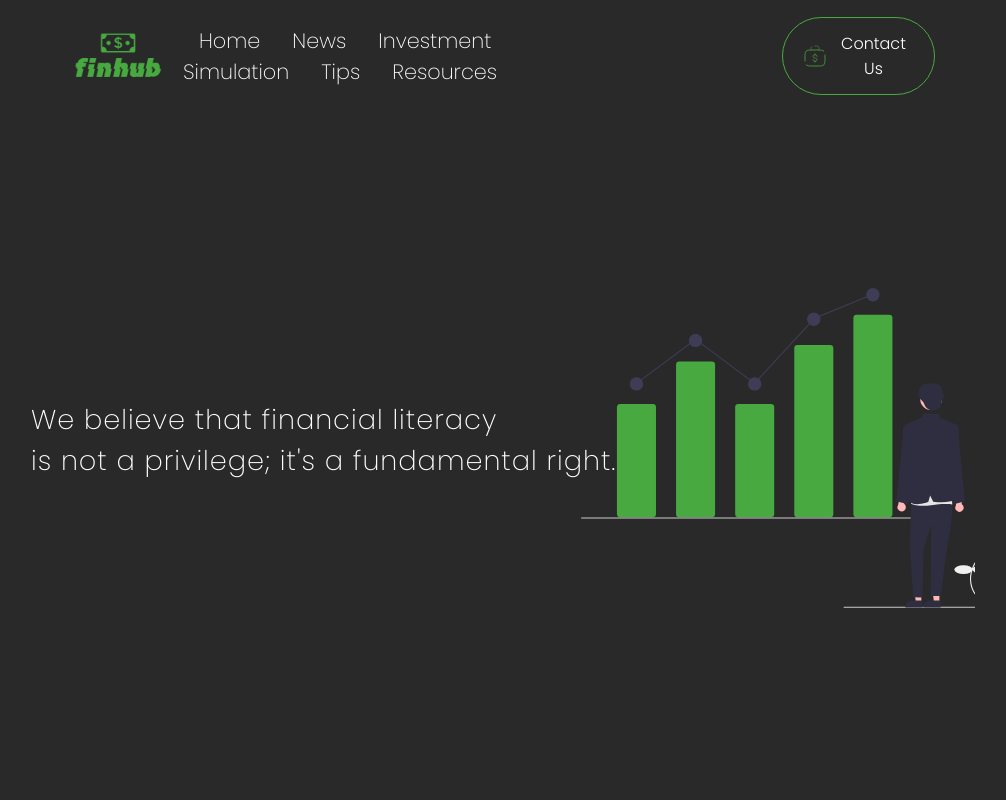
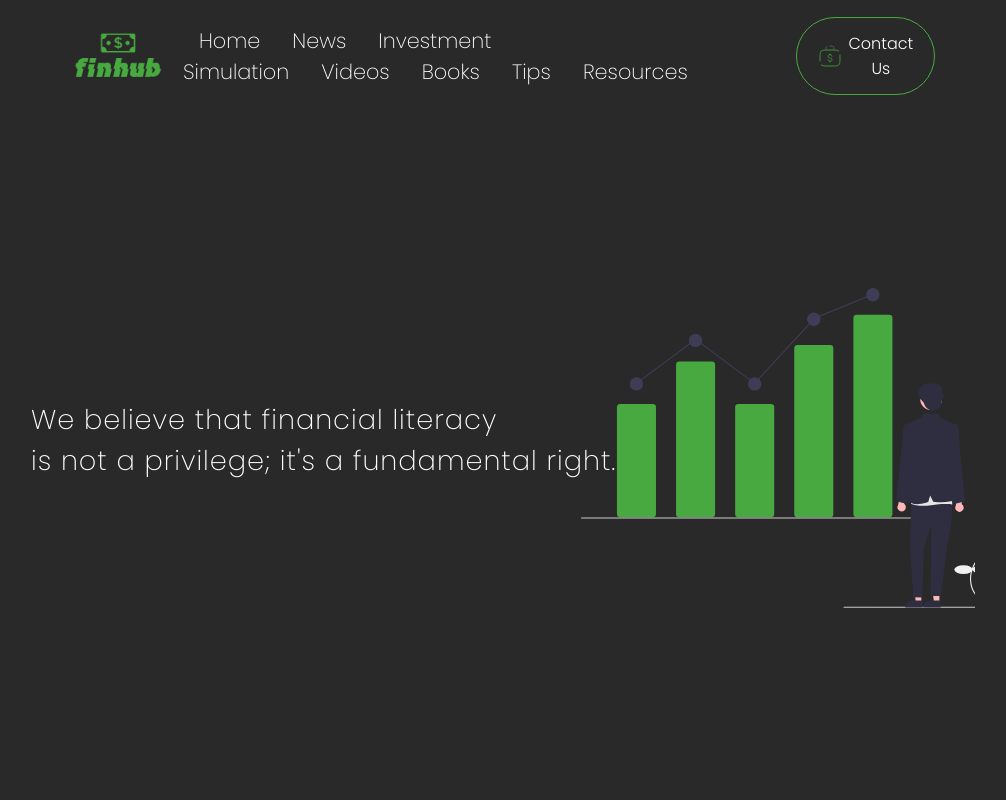
Before and after one commit to sphere-rolando/finhub-app, a React (Create React App) app in the folder finhub-app/frontend/: page /Home in a window 1280 px wide. Shown: the top 800 px of the page, without its empty margins (145-1151 px from the left). Built offline with nearby package versions, Linux system fonts and the light colour scheme; no server answers.

Commit message:
Update added more features

```diff
--- a/finhub-app/frontend/src/FinHub/FinHubContainer.js
+++ b/finhub-app/frontend/src/FinHub/FinHubContainer.js
@@ -16,9 +16,8 @@ const FinHubContainer = () => {
       <News />
       <Invetment />
       <Tips />
-
+      <Videos />
       <Books />
-      <Videos />
       <ContatctUs />
     </>
   );
--- a/finhub-app/frontend/src/components/Navbar/Navbar.js
+++ b/finhub-app/frontend/src/components/Navbar/Navbar.js
@@ -46,6 +46,28 @@ const Navbar = () => {
         <Link
           className="navLinkItem"
           activeClass="active"
+          to="videos"
+          spy={true}
+          smooth={true}
+          offset={-100}
+          duration={500}
+        >
+          Videos
+        </Link>
+        <Link
+          className="navLinkItem"
+          activeClass="active"
+          to="books"
+          spy={true}
+          smooth={true}
+          offset={-100}
+          duration={500}
+        >
+          Books
+        </Link>
+        <Link
+          className="navLinkItem"
+          activeClass="active"
           to="tipsPage"
           spy={true}
           smooth={true}
--- a/finhub-app/frontend/src/components/News/NewsArticle.js
+++ b/finhub-app/frontend/src/components/News/NewsArticle.js
@@ -12,6 +12,7 @@ function NewsArticle() {
       sentiment: '',
     },
   ]);
+  const sentiment = ["Negative", "Neutral", "Positive"]
 
   useEffect(() => {
     fetch('api/news/6')
@@ -31,7 +32,7 @@ function NewsArticle() {
           <p className="newsSummary">{item.summary}</p>
           <a className="newsUrl" href={item.url}>
             {' '}
-            Read more {item.sentiment}{' '}
+            Read more ({item.sentiment}){' '}
           </a>
         </div>
       ))}
--- a/finhub-app/frontend/src/components/Videos/Video.js
+++ b/finhub-app/frontend/src/components/Videos/Video.js
@@ -4,26 +4,13 @@ import '../../components/Videos/Videos.css';
 import { Link } from 'react-router-dom';
 
 function Video() {
-  const videoLinks = [
-    'https://www.youtube.com/embed/CbhjhWleKGE?si=0diKgwtyac2qHJ2Q',
-    'https://www.youtube.com/embed/IrA2xv4vEPM?si=eVHWlE586qERHyWJ',
-    'https://www.youtube.com/embed/HWPJUZItq5Q?si=RSLa3hxCtlsisMKU',
-  ];
-  const videoNames = [
-    'Budgeting and Financial Planning',
-    'Savings and Emergency Funds',
-    'Debt Management',
-  ];
+    const videoLinks = ["https://www.youtube.com/embed/CbhjhWleKGE?si=0diKgwtyac2qHJ2Q", "https://www.youtube.com/embed/IrA2xv4vEPM?si=eVHWlE586qERHyWJ", "https://www.youtube.com/embed/HWPJUZItq5Q?si=RSLa3hxCtlsisMKU", "https://www.youtube.com/embed/Z3I8TPYn4Z0?si=xI-Un_lHHt-ssS74", "https://www.youtube.com/embed/P1D9zvd04eM?si=Il6L0Ci83OLmKym1", "https://www.youtube.com/embed/3ctoSEQsY54?si=iFvQL_I3Xeofnb20"]
+    const videoNames = ["Budgeting and Financial Planning","Savings and Emergency Funds", "Debt Management", "Retirement Planning", "Taxes", "Insurance"]
   return (
     <div className="allVideos">
       {videoLinks.map((item) => (
-        <div className="videoContiner ">
-          <iframe
-            className="videHolder"
-            src={item}
-            title={videoNames[videoLinks.indexOf(item)]}
-            allowFullScreen
-          ></iframe>
+        <div className="videoContiner ratio ratio-4x3">
+          <iframe src={item} title={videoNames[videoLinks.indexOf(item)]} allowFullScreen></iframe>
         </div>
       ))}
     </div>
```
Also changed, not shown: 1 other file (tests, documents, lock files or other folders).
